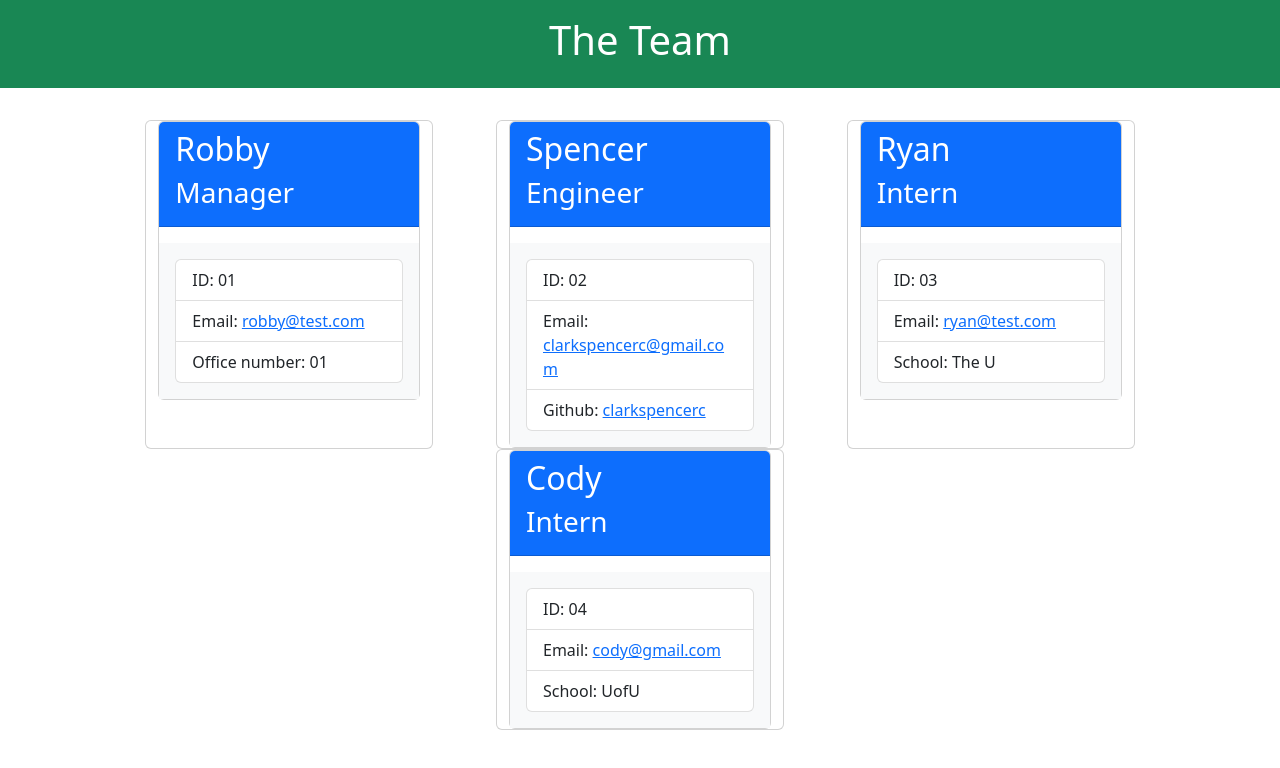
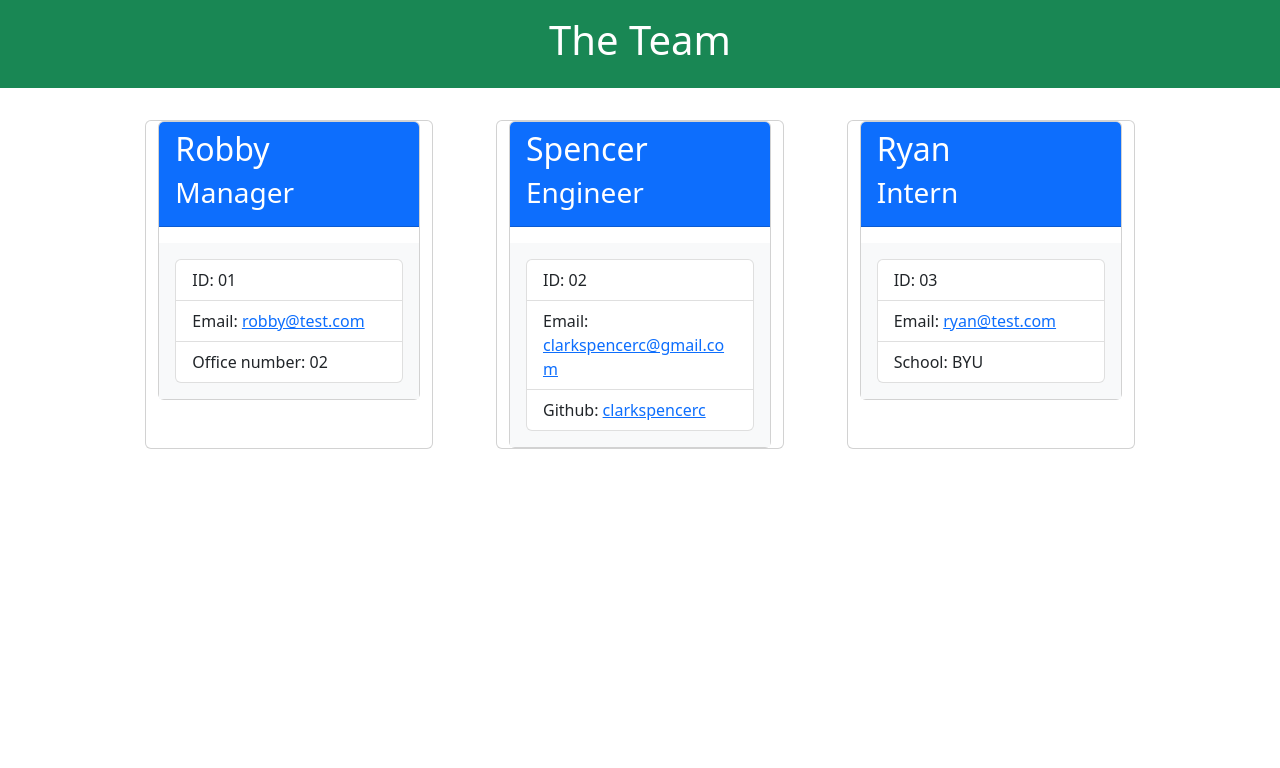
Before and after one commit to clarkspencerc/team-profile-generator, a website: page dist/index.html in a window 1280 px wide. Drawn offline with nearby package versions, Linux system fonts and the light colour scheme.

Commit message:
updated readme

```diff
--- a/dist/index.html
+++ b/dist/index.html
@@ -26,7 +26,7 @@
                 <ul class="list-group">
                     <li class="list-group-item">ID: 01</li>
                     <li class="list-group-item">Email: <a href="mailto:robby@test.com">robby@test.com</a></li>
-                    <li class="list-group-item">Office number: 01</li>
+                    <li class="list-group-item">Office number: 02</li>
                 </ul>
             </div>
         </div>
@@ -42,7 +42,7 @@
                 <ul class="list-group">
                     <li class="list-group-item">ID: 02</li>
                     <li class="list-group-item">Email: <a href="mailto:clarkspencerc@gmail.com">clarkspencerc@gmail.com</a></li>
-                    <li class="list-group-item">Github: <a href="https://github.com/clarkspencerc">clarkspencerc</a></li>
+                    <li class="list-group-item">Github: <a href="https://github.com/clarkspencerc" target="_blank">clarkspencerc</a></li>
                 </ul>
             </div>
         </div>
@@ -58,22 +58,7 @@
                 <ul class="list-group">
                     <li class="list-group-item">ID: 03</li>
                     <li class="list-group-item">Email: <a href="mailto:ryan@test.com">ryan@test.com</a></li>
-                    <li class="list-group-item">School: The U</li>
-                </ul>
-            </div>
-        </div>
-        </div>
-       <div class="card" style="width: 18rem">
-        <div class="card employee-card">
-            <div class="card-header text-bg-primary mb-3">
-                <h2 class="card-title">Cody</h2>
-                <h3 class="card-title"><i class="fas fa-mug-hot mr-2"></i>Intern</h3>
-            </div>
-            <div class="card-body text-bg-light p-3">
-                <ul class="list-group">
-                    <li class="list-group-item">ID: 04</li>
-                    <li class="list-group-item">Email: <a href="mailto:cody@gmail.com">cody@gmail.com</a></li>
-                    <li class="list-group-item">School: UofU</li>
+                    <li class="list-group-item">School: BYU</li>
                 </ul>
             </div>
         </div>
```
Also changed, not shown: README.md.
